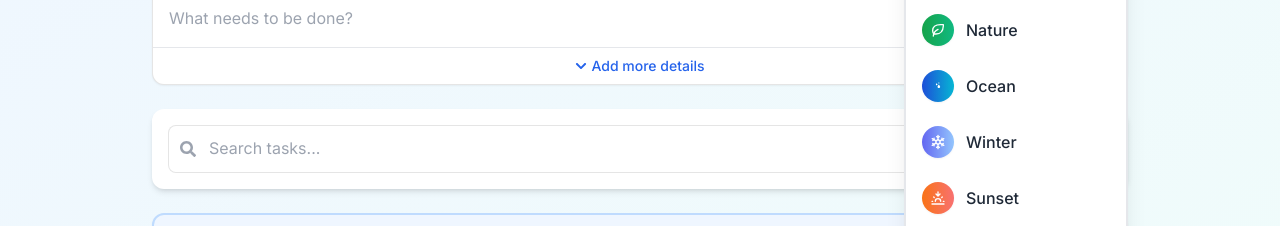
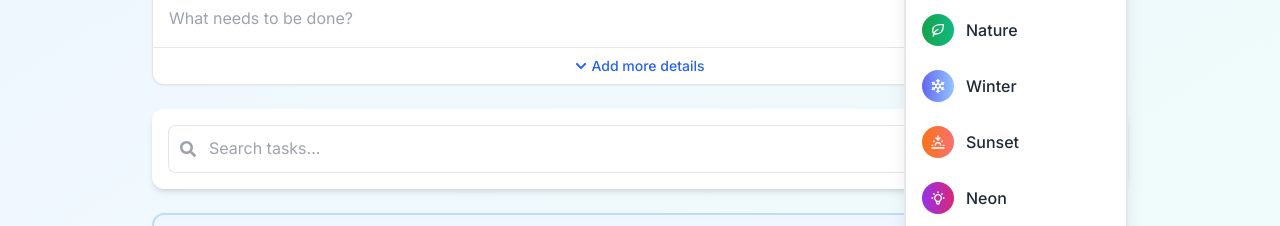
Before and after one commit to shivamkarn1/TodoWebsite, a React (Vite) app: page / in a window 1280 px wide. Both pictures are taken after a click on the button "Light". Shown: the part 227-453 px from the top of the page. Built offline with nearby package versions, Linux system fonts and the light colour scheme; a web font is replaced by a local one.

Commit message:
Made some navbar changes

```diff
--- a/src/components/Navbar.jsx
+++ b/src/components/Navbar.jsx
@@ -1,92 +1,95 @@
-import React, { useState, useEffect, useRef } from 'react';
-import { FaCheckCircle } from 'react-icons/fa';
-import { TbSunFilled, TbMoonFilled, TbLeaf, TbFlame, TbSnowflake, TbCandy, TbRainbow, TbSunset, TbBulb, TbCoffee } from 'react-icons/tb';
-import { WiRaindrops } from 'react-icons/wi';
+import React, { useState, useEffect, useRef } from "react";
+import { FaCheckCircle } from "react-icons/fa";
+import { motion, AnimatePresence } from "framer-motion";
+import {
+  TbSunFilled,
+  TbMoonFilled,
+  TbLeaf,
+  TbFlame,
+  TbSnowflake,
+  TbCandy,
+  TbRainbow,
+  TbSunset,
+  TbBulb,
+  TbCoffee,
+} from "react-icons/tb";
+import { WiRaindrops } from "react-icons/wi";
+import FontSelector from "./ui/FontSelector";
 
 const ThemeOptions = [
   {
-    id: 'light',
-    name: 'Light',
+    id: "light",
+    name: "Light",
     icon: <TbSunFilled />,
     colors: {
-      primary: 'from-blue-500 to-teal-500',
-      text: 'text-gray-800',
-      gradient: '#3b82f6, #14b8a6'
-    }
+      primary: "from-blue-500 to-teal-500",
+      text: "text-gray-800",
+      gradient: "#3b82f6, #14b8a6",
+    },
   },
   {
-    id: 'dark',
-    name: 'Dark',
+    id: "dark",
+    name: "Dark",
     icon: <TbMoonFilled />,
     colors: {
-      primary: 'from-gray-800 to-gray-900',
-      text: 'text-white',
-      gradient: '#1f2937, #111827'
-    }
+      primary: "from-gray-800 to-gray-900",
+      text: "text-white",
+      gradient: "#1f2937, #111827",
+    },
   },
   {
-    id: 'nature',
-    name: 'Nature',
+    id: "nature",
+    name: "Nature",
     icon: <TbLeaf />,
     colors: {
-      primary: 'from-green-600 to-emerald-500',
-      text: 'text-white',
-      gradient: '#16a34a, #10b981'
-    }
+      primary: "from-green-600 to-emerald-500",
+      text: "text-white",
+      gradient: "#16a34a, #10b981",
+    },
   },
   {
-    id: 'ocean',
-    name: 'Ocean',
-    icon: <WiRaindrops />,
+    id: "winter",
+    name: "Winter",
+    icon: <TbSnowflake />,
     colors: {
-      primary: 'from-blue-700 to-cyan-500',
-      text: 'text-white',
-      gradient: '#1d4ed8, #06b6d4'
-    }
+      primary: "from-indigo-500 to-blue-300",
+      text: "text-white",
+      gradient: "#6366f1, #93c5fd",
+    },
   },
   {
-    id: 'winter',
-    name: 'Winter',
-    icon: <TbSnowflake />,
+    id: "sunset",
+    name: "Sunset",
+    icon: <TbSunset />,
     colors: {
-      primary: 'from-indigo-500 to-blue-300',
-      text: 'text-white',
-      gradient: '#6366f1, #93c5fd'
-    }
+      primary: "from-orange-500 to-red-400",
+      text: "text-white",
+      gradient: "#f97316, #f87171",
+    },
   },
   {
-    id: 'sunset',
-    name: 'Sunset',
-    icon: <TbSunset />,
+    id: "neon",
+    name: "Neon",
+    icon: <TbBulb />,
     colors: {
-      primary: 'from-orange-500 to-red-400',
-      text: 'text-white',
-      gradient: '#f97316, #f87171'
-    }
+      primary: "from-purple-600 to-pink-600",
+      text: "text-white",
+      gradient: "#9333ea, #db2777",
+    },
   },
   {
-    id: 'neon',
-    name: 'Neon',
-    icon: <TbBulb />,
-    colors: {
-      primary: 'from-purple-600 to-pink-600',
-      text: 'text-white',
-      gradient: '#9333ea, #db2777'
-    }
-  },
-  {
-    id: 'coffee',
-    name: 'Coffee',
+    id: "coffee",
+    name: "Coffee",
     icon: <TbCoffee />,
     colors: {
-      primary: 'from-amber-700 to-yellow-600',
-      text: 'text-white',
-      gradient: '#b45309, #ca8a04'
-    }
+      primary: "from-amber-700 to-yellow-600",
+      text: "text-white",
+      gradient: "#b45309, #ca8a04",
+    },
   },
 ];
 
-const Navbar = ({ currentTheme, setTheme }) => {
+const Navbar = ({ currentTheme, setTheme, currentFont, setFont }) => {
   const [scrolled, setScrolled] = useState(false);
   const [isOpen, setIsOpen] = useState(false);
   const dropdownRef = useRef(null);
@@ -101,8 +104,8 @@ const Navbar = ({ currentTheme, setTheme }) => {
       }
     };
 
-    window.addEventListener('scroll', handleScroll);
-    return () => window.removeEventListener('scroll', handleScroll);
+    window.addEventListener("scroll", handleScroll);
+    return () => window.removeEventListener("scroll", handleScroll);
   }, []);
 
   // Close menu when clicking outside
@@ -113,29 +116,31 @@ const Navbar = ({ currentTheme, setTheme }) => {
       }
     }
 
-    document.addEventListener('mousedown', handleClickOutside);
-    return () => document.removeEventListener('mousedown', handleClickOutside);
+    document.addEventListener("mousedown", handleClickOutside);
+    return () => document.removeEventListener("mousedown", handleClickOutside);
   }, [isOpen]);
 
-  const selectedTheme = ThemeOptions.find(t => t.id === currentTheme) || ThemeOptions[0];
+  const selectedTheme =
+    ThemeOptions.find((t) => t.id === currentTheme) || ThemeOptions[0];
 
   return (
     <header
-      className={`sticky top-0 z-50 transition-all duration-300
-        ${scrolled
-          ? 'bg-white/90 dark:bg-gray-900/90 backdrop-blur-sm shadow-md'
-          : `bg-gradient-to-r ${selectedTheme.colors.primary}`
-        }`}
+      className={`sticky top-0 z-50 transition-all duration-300 bg-gradient-to-r ${
+        selectedTheme.colors.primary
+      } ${scrolled ? "shadow-lg backdrop-blur-sm" : "shadow-md"}`}
     >
       <div className="container mx-auto py-4 px-6">
         <div className="flex items-center justify-between">
           {/* Logo */}
           <div className="flex items-center gap-2">
-            <FaCheckCircle className={`text-2xl ${scrolled ? 'text-blue-600' : 'text-white'}`} />
-            <h1 className={`text-2xl font-bold ${scrolled ? 'text-gray-800 dark:text-white' : 'text-white'}`}>
-              SHIVAM's ToDo
-            </h1>
+            <FaCheckCircle className="text-2xl text-white" />
+            <h1 className="text-2xl font-bold text-white">SHIVAM's ToDo</h1>
           </div>
+
+          {/* Font and Theme Selectors */}
+          <div className="flex items-center gap-3">
+            {/* Font Selector */}
+            <FontSelector currentFont={currentFont} setFont={setFont} />
 
             {/* Theme Selector - Enhanced */}
             <div className="relative" ref={dropdownRef}>
@@ -143,18 +148,26 @@ const Navbar = ({ currentTheme, setTheme }) => {
                 onClick={() => setIsOpen(!isOpen)}
                 aria-expanded={isOpen}
                 aria-haspopup="true"
-              className={`p-2.5 rounded-lg transition-all flex items-center gap-2 shadow-sm
-                ${scrolled
-                  ? 'bg-gray-100 text-gray-700 dark:bg-gray-800 dark:text-gray-200 hover:bg-gray-200 dark:hover:bg-gray-700'
-                  : 'bg-white/20 text-white hover:bg-white/30'
-                }`}
+                className="p-2.5 rounded-lg transition-all flex items-center gap-2 shadow-sm bg-white/20 text-white hover:bg-white/30"
               >
                 <span className="w-5 h-5">{selectedTheme.icon}</span>
-              <span className="hidden sm:inline font-medium">{selectedTheme.name}</span>
+                <span className="hidden sm:inline font-medium">
+                  {selectedTheme.name}
+                </span>
 
                 {/* Dropdown arrow */}
-              <svg className="w-4 h-4" fill="none" stroke="currentColor" viewBox="0 0 24 24">
-                <path strokeLinecap="round" strokeLinejoin="round" strokeWidth="2" d="M19 9l-7 7-7-7" />
+                <svg
+                  className="w-4 h-4"
+                  fill="none"
+                  stroke="currentColor"
+                  viewBox="0 0 24 24"
+                >
+                  <path
+                    strokeLinecap="round"
+                    strokeLinejoin="round"
+                    strokeWidth="2"
+                    d="M19 9l-7 7-7-7"
+                  />
                 </svg>
               </button>
 
@@ -165,11 +178,13 @@ const Navbar = ({ currentTheme, setTheme }) => {
                 shadow-xl py-1 z-[100] border-2 border-gray-200 dark:border-gray-700"
                 >
                   <div className="p-2 border-b border-gray-200 dark:border-gray-700">
-                  <h3 className="font-medium text-gray-700 dark:text-gray-200">Select Theme</h3>
+                    <h3 className="font-medium text-gray-700 dark:text-gray-200">
+                      Select Theme
+                    </h3>
                   </div>
 
                   <div className="py-1 max-h-[60vh] overflow-y-auto">
-                  {ThemeOptions.map(theme => (
+                    {ThemeOptions.map((theme) => (
                       <button
                         key={theme.id}
                         onClick={() => {
@@ -178,29 +193,41 @@ const Navbar = ({ currentTheme, setTheme }) => {
                         }}
                         className={`w-full text-left px-4 py-3 flex items-center gap-3
                         hover:bg-gray-100 dark:hover:bg-gray-700
-                        ${currentTheme === theme.id
-                          ? 'bg-blue-50 dark:bg-blue-900/30 border-l-4 border-blue-500'
-                          : ''
+                        ${
+                          currentTheme === theme.id
+                            ? "bg-blue-50 dark:bg-blue-900/30 border-l-4 border-blue-500"
+                            : ""
                         }
                       `}
                       >
                         <div
                           className="w-8 h-8 rounded-full flex items-center justify-center shadow-sm"
                           style={{
-                          background: `linear-gradient(to right, ${theme.colors.gradient})`
+                            background: `linear-gradient(to right, ${theme.colors.gradient})`,
                           }}
                         >
                           <span className="text-white">{theme.icon}</span>
                         </div>
-                      <span className={`font-medium
-                        ${theme.id === 'light' ? 'text-gray-800' : 'text-gray-800 dark:text-gray-200'}`
-                      }>
+                        <span
+                          className={`font-medium
+                        ${
+                          theme.id === "light"
+                            ? "text-gray-800"
+                            : "text-gray-800 dark:text-gray-200"
+                        }`}
+                        >
                           {theme.name}
                         </span>
                         {currentTheme === theme.id && (
-                        <svg className="h-5 w-5 ml-auto text-blue-600 dark:text-blue-400"
-                          fill="none" strokeLinecap="round" strokeLinejoin="round"
-                          strokeWidth="3" viewBox="0 0 24 24" stroke="currentColor">
+                          <svg
+                            className="h-5 w-5 ml-auto text-blue-600 dark:text-blue-400"
+                            fill="none"
+                            strokeLinecap="round"
+                            strokeLinejoin="round"
+                            strokeWidth="3"
+                            viewBox="0 0 24 24"
+                            stroke="currentColor"
+                          >
                             <path d="M5 13l4 4L19 7"></path>
                           </svg>
                         )}
@@ -212,6 +239,7 @@ const Navbar = ({ currentTheme, setTheme }) => {
             </div>
           </div>
         </div>
+      </div>
     </header>
   );
 };
```
Lines whose indentation alone changed are shown as unchanged.
